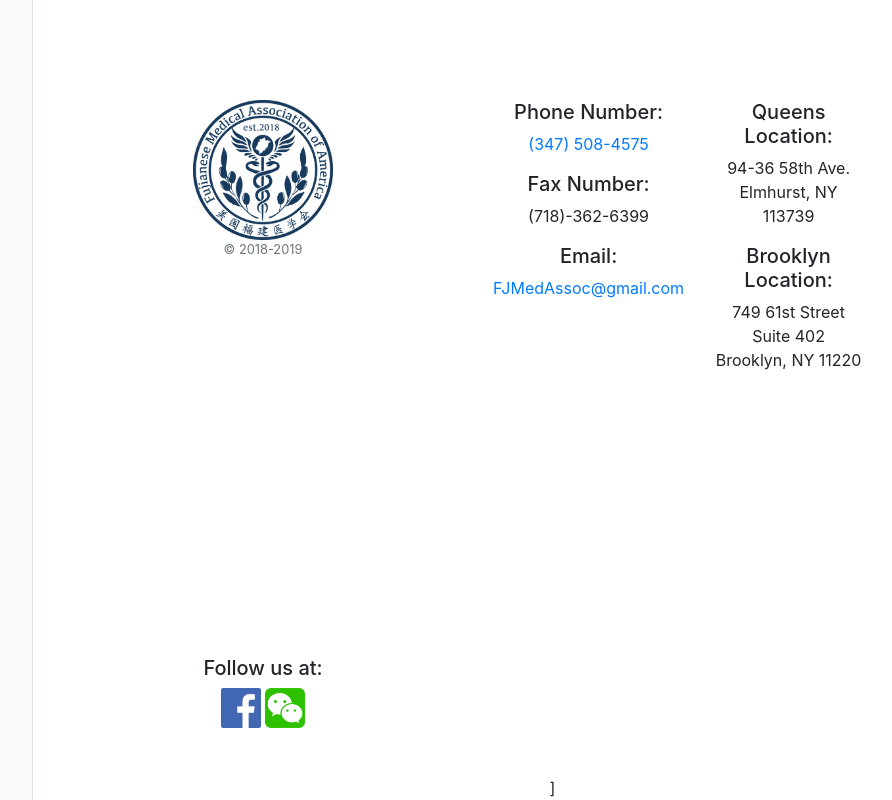
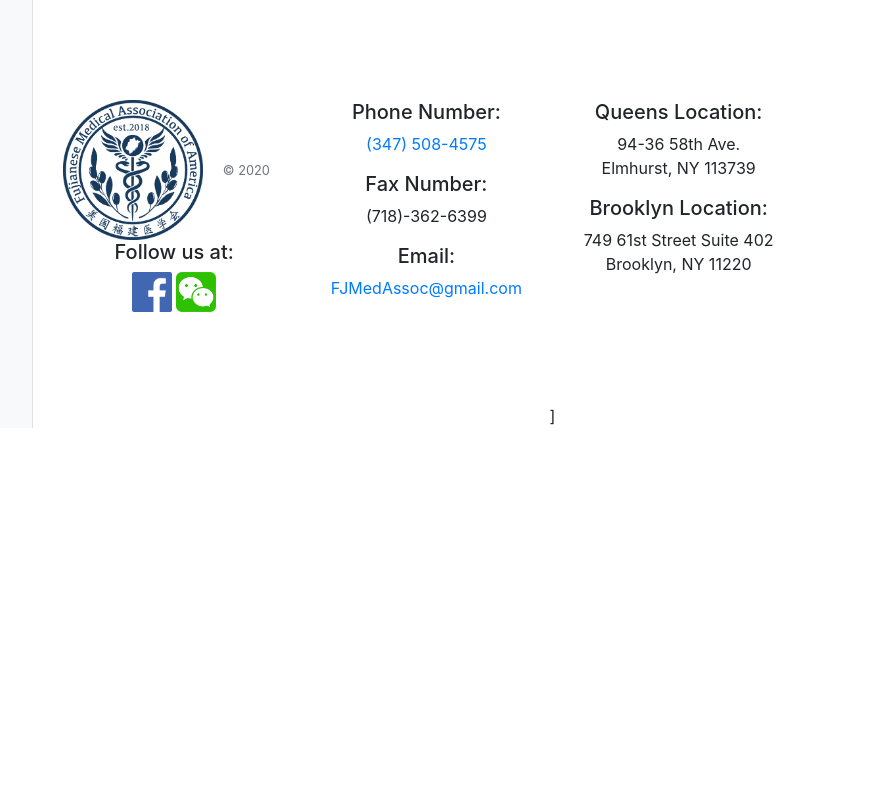
Before and after one commit to peachy999/fjmaa-web-april-2020, a plain HTML site: page past-events.html in a window 1280 px wide. Shown: the part 1913-2713 px from the top of the page, without its empty margins (208-1100 px from the left). After the commit the page ends 2341 px from the top, so only its background shows below. Drawn offline with nearby package versions, Linux system fonts and the light colour scheme; grey boxes are pictures that could not be loaded; a web font is replaced by a local one.

Commit message:
Update past-events.html

```diff
--- a/past-events.html
+++ b/past-events.html
@@ -226,7 +226,7 @@
         <div class="row">
           <div class="col-12 col-md centered">
             <img src="images/footerlogo.png" class="align-center footerlogo" alt="FJMA Footer Logo">
-            <small class="d-block mb-3 text-muted">&copy; 2018-2019</small>
+          <small class="container-sm mb-3 text-muted">&copy; 2020</small>
             <h5>Follow us at: </h5>
             <a href="https://www.facebook.com/groups/214256442594839/"><img src="images/facebook.png" class="align-center media-logo" alt="Facebook Logo"></a>
             <img src="images/wechat.png" id="wechatQR" class="align-center media-logo" alt="WeChat Logo">
```
